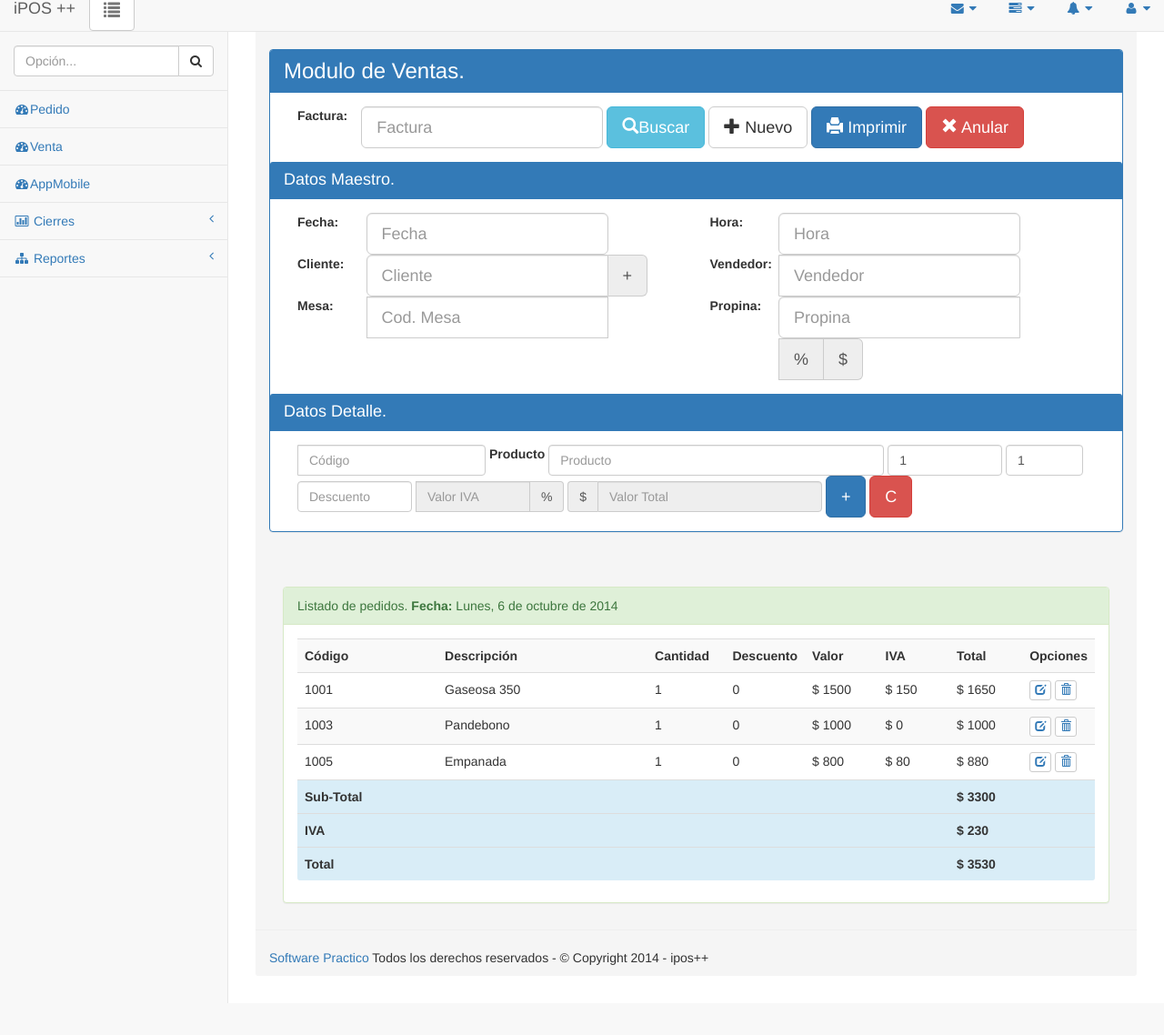
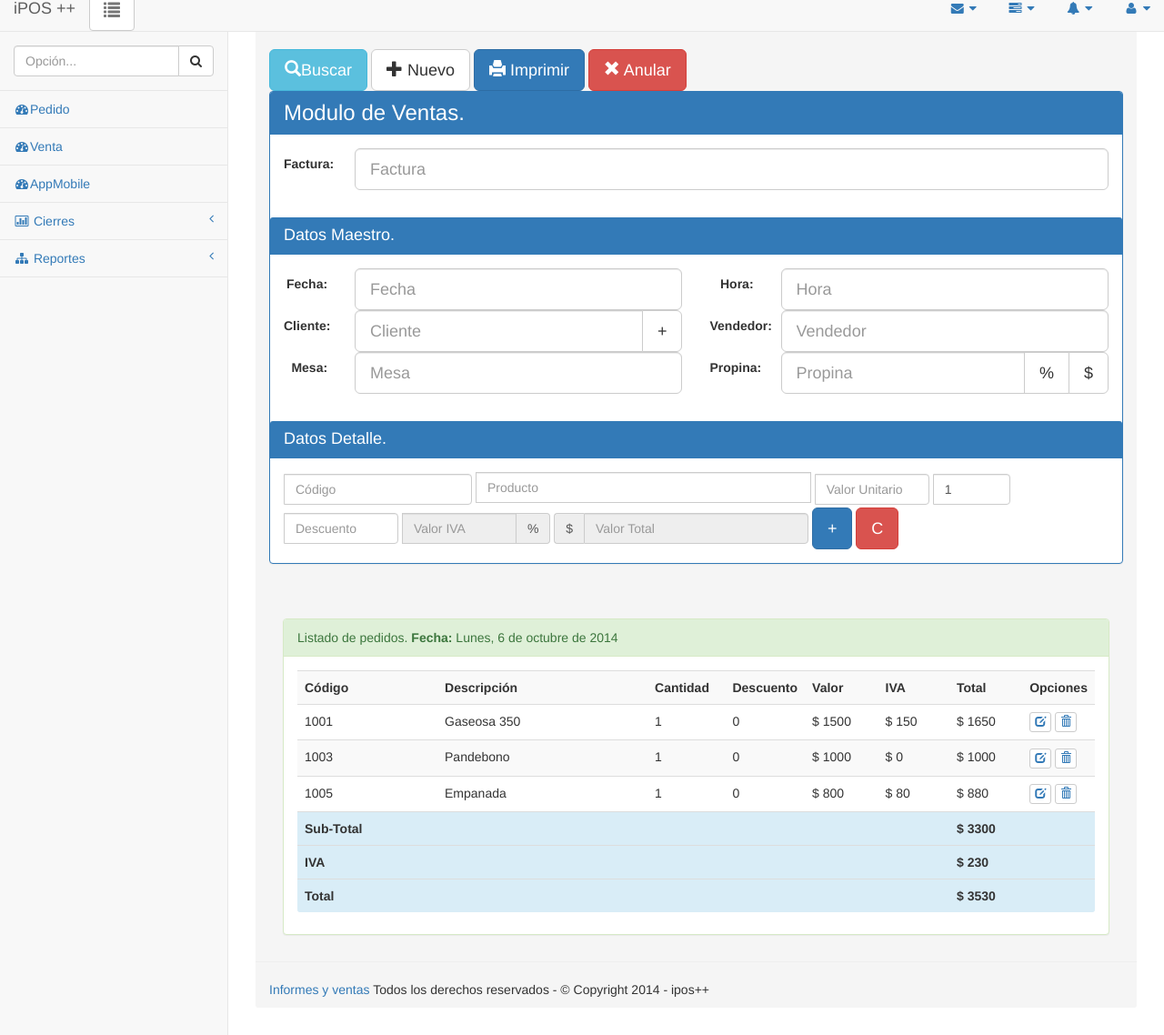
Before and after one commit to wilmandx/ipos, a Django app: page /ventas/ in a window 1280 px wide. Shown: the part 16-1154 px from the top of the page at 91% size. Before the commit the page ends 1119 px from the top, so only its background shows below. Run offline with Django 3.2, Linux system fonts and the light colour scheme; a user stored in the database is signed in; some libraries are stand-ins or nearby versions.

Commit message:
Actualizacion template ventas
ubicacion y mejoras

```diff
--- a/ventas/templates/venta.html
+++ b/ventas/templates/venta.html
@@ -1,18 +1,6 @@
 {% extends "base_layout.html" %}
 {% block content %}
 <div class="col-lg-12 page-header">
-  <form class="form-inline" role="form" action="">
-    <div class="panel panel-primary">
-      <div class="panel-heading">
-        <h3 class="panel-title"><font size="5">Modulo de Ventas.</font></h3>
-      </div>
-      <div class="panel-body">
-        <div class="form-group">
-            <label for="factura" class="col-lg-1 control-label">Factura:</label>
-            <div class="col-lg-11">
-              <span class="input-group-lg">
-                <input type="text" class="form-control" id="Factura" placeholder="Factura" size="20">
-              </span>
   <button type="button" class="btn btn-info btn-lg">
     <span class="glyphicon glyphicon-search"></span>Buscar</button>
   <button type="button" class="btn btn-default btn-lg">
@@ -21,6 +9,18 @@
     <span class="glyphicon glyphicon-print"></span> Imprimir</button>
   <button type="button" class="btn btn-danger btn-lg">
     <span class="glyphicon glyphicon-remove"></span> Anular</button>
+  <form class="form-horizontal" role="form" action="">
+    <div class="panel panel-primary">
+      <div class="panel-heading">
+        <h3 class="panel-title"><font size="5">Modulo de Ventas.</font></h3>
+      </div>
+      <div class="panel-body">
+        <div class="form-group">
+            <label for="factura" class="col-md-1 control-label">Factura:</label>
+            <div class="col-lg-11">
+              <span class="input-group-lg">
+                <input type="text" class="form-control" id="factura" name="factura" placeholder="Factura" size="20">
+              </span>
           </div>
         </div>
       </div>
@@ -29,49 +29,48 @@
       </div>
 
       <div class="panel-body">
-
         <div class="form-group">
           <label for="fecha" class="col-md-1 control-label">Fecha:</label>
           <div class="col-lg-5">
             <div class="input-group-lg">
-              <input type="text" class="form-control" id="fecha" placeholder="Fecha" size="20">
+              <input type="text" class="form-control" id="fecha" name="fecha" placeholder="Fecha">
              </div>
           </div>
-          <label for="fecha" class="col-lg-1">Hora:</label>
+          <label for="fecha" class="col-md-1 control-label">Hora:</label>
           <div class="col-lg-5">
             <div class="input-group-lg">
-               <input type="text" class="form-control" id="hora" placeholder="Hora" size="20">
+             <input type="text" class="form-control" id="hora" name="hora" placeholder="Hora">
            </div>
           </div>
-            <label for="cliente" class="col-lg-1">Cliente:</label>
+          <label for="cliente" class="col-md-1 control-label">Cliente:</label>
           <div class="col-lg-5">
             <div class="input-group input-group-lg">
-                <input type="text" class="form-control" id="cliente_p" placeholder="Cliente">
-                  <!-- typeahead tt-query -->
-              <span class="input-group-addon">+</span>
+              <input type="text" class="form-control" id="cliente_p" name="cliente_p" placeholder="Cliente">
+              <span class="input-group-btn">
+                <button type="button" class="btn btn-default btn-lg">+</button>
+              </span>
             </div>
           </div>
-            <label for="vendedor" class="col-lg-1">Vendedor:</label>
+          <label for="vendedor" class="col-md-1 control-label">Vendedor:</label>
+          <div class="col-lg-5">
+            <div class="input-group-lg">
+              <input type="text" class="form-control" id="vendedor_p" name="vendedor_p" placeholder="Vendedor">
+            </div>
+          </div>
+
+          <label for="mesa" class="col-md-1 control-label">Mesa:</label>
+          <div class="col-lg-5">
+            <div class="input-group-lg">
+              <input type="text" class="form-control" id="mesa_p" name="mesa_p" placeholder="Mesa">
+            </div>
+          </div>
+          <label for="propina" class="col-md-1 control-label">Propina:</label>
           <div class="col-lg-5">
             <div class="input-group input-group-lg">
-                <label class="sr-only" for="vendedor">Vendedor</label>
-                <input id="vendedor_p" type="text" class="form-control" placeholder="Vendedor">
-                <!-- typeahead tt-query -->
-              </div>
-            </div>
-            <label for="mesa_p" class="col-lg-1">Mesa:</label>
-            <div class="col-lg-5">
-              <div class="input-group input-group-lg">
-                <input type="text" class="form-control" id="mesa_p" placeholder="Cod. Mesa" size='20'>
-              </div>
-            </div>
-            <label for="propina" class="col-lg-1">Propina:</label>
-            <div class="col-lg-5">
-              <div class="input-group input-group-lg">
-                <span class="input-group-btn input-group-lg">
-                <input type="text" class="form-control" id="propina" placeholder="Propina" size="20">
-                <span class="input-group-addon">%</span>
-                <span class="input-group-addon">$</span>
+              <input type="text" class="form-control" id="propina" placeholder="Propina">
+              <span class="input-group-btn">
+                <button type="button" class="btn btn-default btn-lg">%</button>
+                <button type="button" class="btn btn-default btn-lg">$</button>
               </span>
             </div>
           </div>
@@ -81,41 +80,43 @@
       <div class="panel-heading">
         <h3 class="panel-title"><font size="4">Datos Detalle.</font></h3>
       </div>
-      <div class="panel-body">
+      <div class="panel-body form-inline">
         <div class="col-lg-12">
-          <div class="form-group input-group">
+          <div class="form-group">
+            <div class="input-group">
               <label class="sr-only" for="n_producto_p">Cod.Producto</label>
               <input type="text" class="form-control" id="n_producto_p" placeholder="Código" size="20">
             </div>
 
-          <div class="form-group">
-          <label for="producto">Producto</label>
-              <input type="text" class="form-control typeahead" id="producto_p" placeholder="Producto" size="40">
+            <div class="input-group">
+            <label class="sr-only" for="producto">Producto</label>
+                <input type="text" class="form-control typeahead tt-query" id="producto_p" placeholder="Producto" size="40">
             </div>
-          <div class="form-group">
+            <div class="input-group">
               <label class="sr-only" for="unitario_p">Valor Unitario</label>
-            <input type="text" class="form-control" id="unitario_p" placeholder="Valor Unitario" value="1" size="10">
+              <input type="text" class="form-control" id="unitario_p" placeholder="Valor Unitario" size="10">
             </div>
-          <div class="form-group">
+            <div class="input-group">
               <label class="sr-only" for="cantidad_p">Cantidad</label>
               <input type="text" class="form-control" id="cantidad_p" placeholder="Cantidad" value="1" size="5">
             </div>
-          <div class="form-group">
+            <div class="input-group">
               <label class="sr-only" for="descuento_p">Descuento</label>
               <input type="text" class="form-control" id="descuento_p" placeholder="Descuento" size="10">
             </div>
-          <div class="form-group input-group">
+            <div class="input-group">
               <label class="sr-only" for="valori_p">Valor IVA</label>
               <input type="text" class="form-control" id="valori_p" placeholder="Valor IVA" size="10" readonly="true">
               <span class="input-group-addon">%</span>
             </div>
-          <div class="form-group input-group">
+            <div class="input-group">
               <span class="input-group-addon">$</span>
               <label class="sr-only" for="valort_p">Valor Total</label>
               <input type="text" class="form-control" id="valort_p" placeholder="Valor Total" size="25" readonly="true">
             </div>
             <button type="submit" class="btn btn-primary btn-lg">+</button>
             <button type="reset" class="btn btn-danger btn-lg">C</button>
+          </div>
         </div>
       </div>
     </div>
@@ -197,7 +198,7 @@
     </div>
   </div>
 
-  <div class="panel-footer"><a href="http://www.softwarepractico.com">Software Practico</a> Todos los derechos reservados - &copy Copyright 2014 - ipos++</div>
+  <div class="panel-footer"><a href="http://www.softwarenaranja.com">Informes y ventas</a> Todos los derechos reservados - &copy Copyright 2014 - ipos++</div>
 
 
 <!-- Mostrar factura -->
```
Lines whose indentation alone changed are shown as unchanged.
